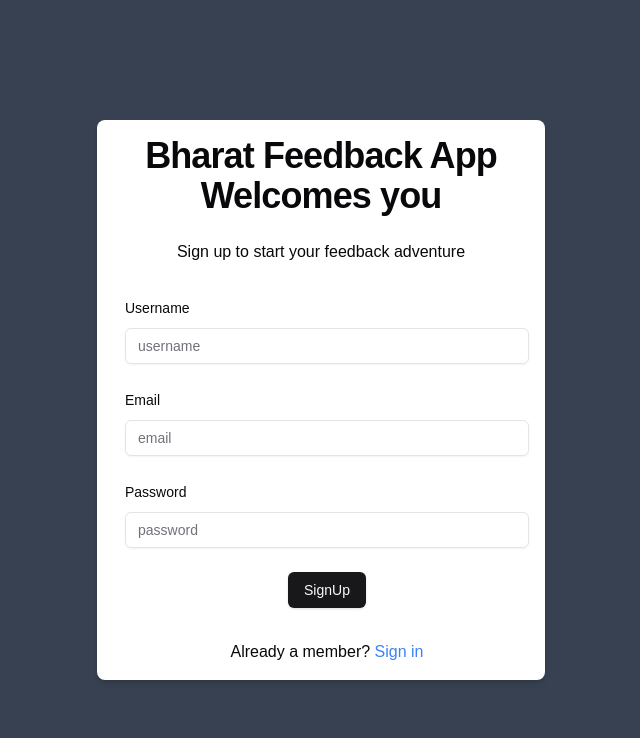
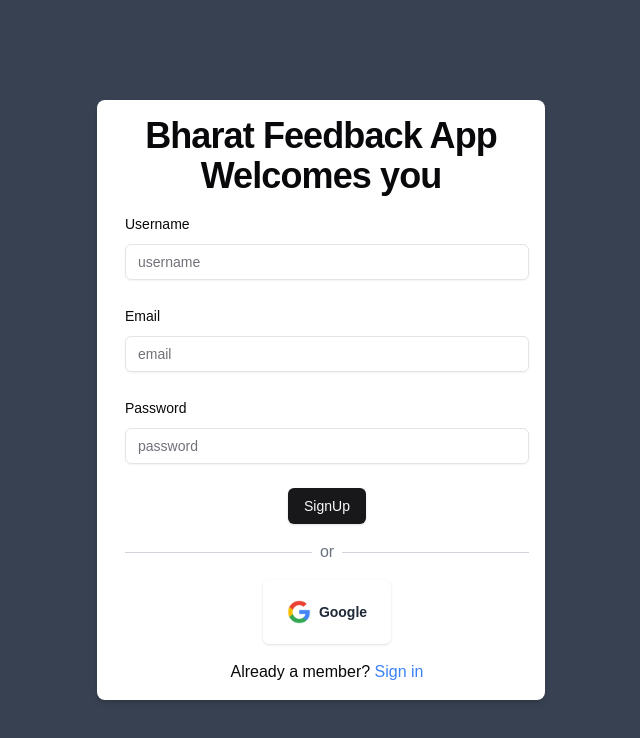
Before and after one commit to BharateshPoojary/feedback-app, a Next.js app: page /sign-Up in a window 1280 px wide. Shown: the top 738 px of the page, without its empty margins (319-959 px from the left). Built offline with nearby package versions, Linux system fonts and the light colour scheme.

Commit message:
refactor all issue and add env

```diff
--- a/src/app/(auth)/sign-Up/page.tsx
+++ b/src/app/(auth)/sign-Up/page.tsx
@@ -33,6 +33,8 @@ import {
 import { Input } from "@/components/ui/input";
 import { Button } from "@/components/ui/button";
 import { Loader2 } from "lucide-react";
+import Image from "next/image";
+import { signIn } from "next-auth/react";
 const SignupPage = () => {
   const [username, setUsername] = useState("");
   //state for storing username
@@ -126,13 +128,12 @@ const SignupPage = () => {
   };
   return (
     <div className="flex justify-center items-center min-h-screen bg-gray-700">
-      <div className="w-fit  max-w-md mx-auto p-4  space-y-8 space-x-3 bg-white rounded-lg shadow-md">
+      <div className="w-fit  max-w-md mx-auto p-4  space-y-4 space-x-3 bg-white rounded-lg shadow-md">
         <div className="text-center">
-          <h1 className=" font-extrabold tracking-tight  text-lg min-[474px]:text-2xl sm:text-4xl mb-6">
+          <h1 className=" font-extrabold tracking-tight  text-lg min-[474px]:text-2xl sm:text-4xl mb-2">
             {/*min-width: 1024px means that the styles inside this media query will only apply if the viewport width is 1024 pixels or larger.*/}
             Bharat Feedback App Welcomes you
           </h1>
-          <p className="mb-4">Sign up to start your feedback adventure</p>
         </div>
         <Form {...form}>
           {/* The spread operator automatically passes all required props at once. To access all properties and methods of useForm hook if we not passed that it will throw error saying The Form component from Shadcn expects a prop that conforms to UseFormReturn, which is the return type of useForm() from react-hook-form. However, if you only pass children, it will complain that the required properties from UseFormReturn (like watch, setValue, etc.) are missing.*/}
@@ -165,11 +166,10 @@ const SignupPage = () => {
                   )}
 
                   <p
-                    className={`text-sm ${
-                      usernamereqmsg === "Username is unique"
-                        ? "text-green-500"
-                        : "text-red-500"
-                    }`}
+                    className={`text-sm ${usernamereqmsg === "Username is unique"
+                      ? "text-green-500"
+                      : "text-red-500"
+                      }`}
                   >
                     {usernamereqmsg}
                   </p>
@@ -226,6 +226,27 @@ const SignupPage = () => {
             </div>
           </form>
         </Form>
+        <div className="flex items-center my-2">
+          <hr className="flex-grow border-gray-300" />
+          {/* flex-grow is used to take the available space resulting in equal hr line both side of or  */}
+          <span className="mx-2 text-gray-500">or</span>
+          <hr className="flex-grow border-gray-300" />
+        </div>
+        <div className="flex justify-center">
+          <Button
+            onClick={() => signIn("google")}
+            className="bg-white text-gray-800 h-16 w-100 flex items-center gap-2 px-6 py-2 hover:bg-slate-200 font-bold"
+          >
+            <Image
+              src="/Google.png"
+              width={1000}
+              height={1000}
+              alt="google"
+              className="w-6 h-6"
+            />
+            Google
+          </Button>
+        </div>
         <div className="flex justify-center">
           <p>
             Already a member?&nbsp;
--- a/src/app/(auth)/sign-in/page.tsx
+++ b/src/app/(auth)/sign-in/page.tsx
@@ -117,14 +117,7 @@ const SigninPage = () => {
             </div>
           </form>
         </Form>
-        <div className="flex justify-center">
-          <p>
-            New to Bharat Feedback ?&nbsp;
-            <Link href="/sign-Up" className="text-blue-500 hover:text-blue-900">
-              Sign Up
-            </Link>
-          </p>
-        </div>
+
         <div className="flex items-center my-2">
           <hr className="flex-grow border-gray-300" />
           {/* flex-grow is used to take the available space resulting in equal hr line both side of or  */}
@@ -134,7 +127,7 @@ const SigninPage = () => {
         <div className="flex justify-center">
           <Button
             onClick={() => signIn("google")}
-            className="bg-white text-gray-800 flex items-center gap-2 px-6 py-2 hover:bg-slate-200 font-bold"
+            className="bg-white text-gray-800 h-16 w-100 flex items-center gap-2 px-6 py-2 hover:bg-slate-200 font-bold"
           >
             <Image
               src="/Google.png"
@@ -143,8 +136,16 @@ const SigninPage = () => {
               alt="google"
               className="w-6 h-6"
             />
-            Log in with Google
+            Google
           </Button>
+        </div>
+        <div className="flex justify-center">
+          <p>
+            New to Bharat Feedback ?&nbsp;
+            <Link href="/sign-Up" className="text-blue-500 hover:text-blue-900">
+              Sign Up
+            </Link>
+          </p>
         </div>
       </div>
     </div>
--- a/src/helpers/sendverificationemail.ts
+++ b/src/helpers/sendverificationemail.ts
@@ -10,7 +10,7 @@ export const sendverificationemail = async (
 ): Promise<ApiResponse> => {
   try {
     const message = await resend.emails.send({
-      from: "noreply@feedback.anonytalks.co.in",
+      from: "noreply@anonytalks.bharatwebcrafts.com",
       to: email,
       subject: "Bharat-Feedback-app | Verification Code",
       react: VerificationEmail({ username, otp: verifyCode }),
--- a/src/lib/options.ts
+++ b/src/lib/options.ts
@@ -110,7 +110,7 @@ export const authOptions: NextAuthOptions = {
           });
           console.log("Token", token);
           console.log("Account", account);
-          //token will conatin name,email,picture
+          //token will contAin name,email,picture
           // but if you are using credential provider you will not get this  it will be undefined instead you will have user object with all the properties  your user document is containing but the user in google provider will contain the same property the token is having so you can access email from user or token object
           //if the Oauth logged in user is existing in DB
           if (findUserwithemail && findUserwithemail.isVerified) {
--- a/src/middleware.ts
+++ b/src/middleware.ts
@@ -6,7 +6,7 @@ import type { NextRequest } from "next/server";
 import { getToken } from "next-auth/jwt"; //this import is made to verify whether a user is having token or not
 
 // `withAuth` augments your `Request` with the user's token.
-// const secret = process.env.NEXTAUTH_SECRET;
+// const secret = process.env.BETTER_AUTH_SECRET;
 // export default withAuth(
 //   function middleware(req) {
 //     //console.log(req.nextauth.token);
```
Also changed, not shown: 1 other file (tests, documents, lock files or other folders).
